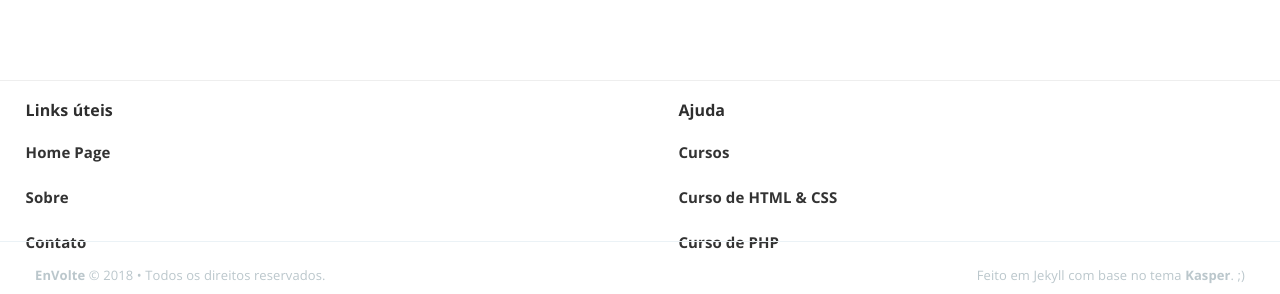
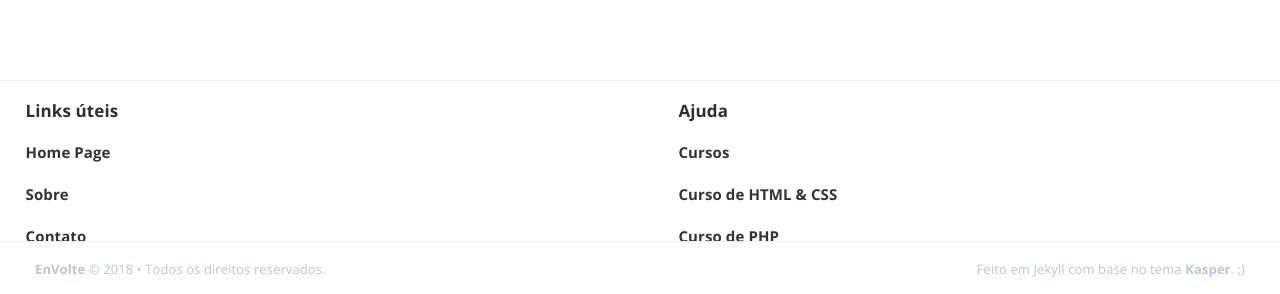
Before and after one commit to EnVolte/envolte.github.io, a Jekyll site: the page built from index.html, in a window 1280 px wide. Shown: the part 2726-3020 px from the top of the page. Built offline with Jekyll 4.4.1, drawn with Linux system fonts in a browser that asks for light colours; the list of posts is cut into pages by our own code.

Commit message:
Update screen.css

```diff
--- a/assets/css/screen.css
+++ b/assets/css/screen.css
@@ -1800,8 +1800,8 @@ div#titulo {max-width: 76%; margin-left: auto; margin-right: auto; border: 1px s
 
 
 footer#baixo {width: 100%; border-top: 1px solid #eee; background: #fff; height: 160px; margin-top: 8rem; position: relative;}
-footer#baixo ul {line-height: 1.7em; padding: 20px 0px;}
-footer#baixo ul h3 {font-family: ; margin-bottom: 10px; font-size: 16px;}
+footer#baixo ul {line-height: 1.5em; padding: 20px 0px;}
+footer#baixo ul h3 {font-family: ; margin-bottom: 10px; font-size: 17px;}
 footer#baixo ul li {float: left; width: 100%; list-style: none;}
 footer#baixo ul li a {color: #333; font-family: Open Sans; font-size: 15px; font-weight: bold; text-decoration: none;}
 footer#baixo .alignleft {width: 45%; float: left; margin-left: 2%;}
```
